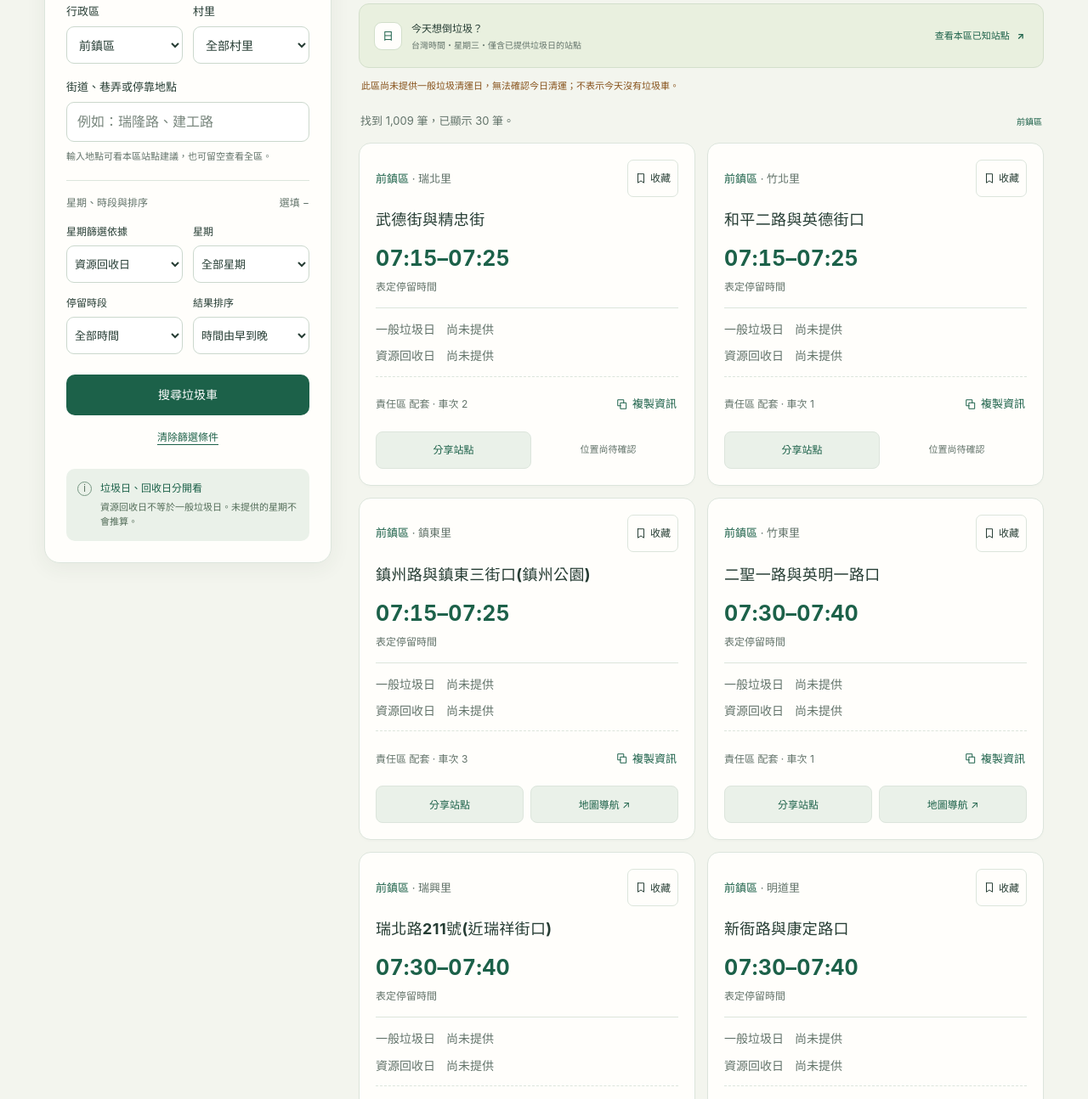
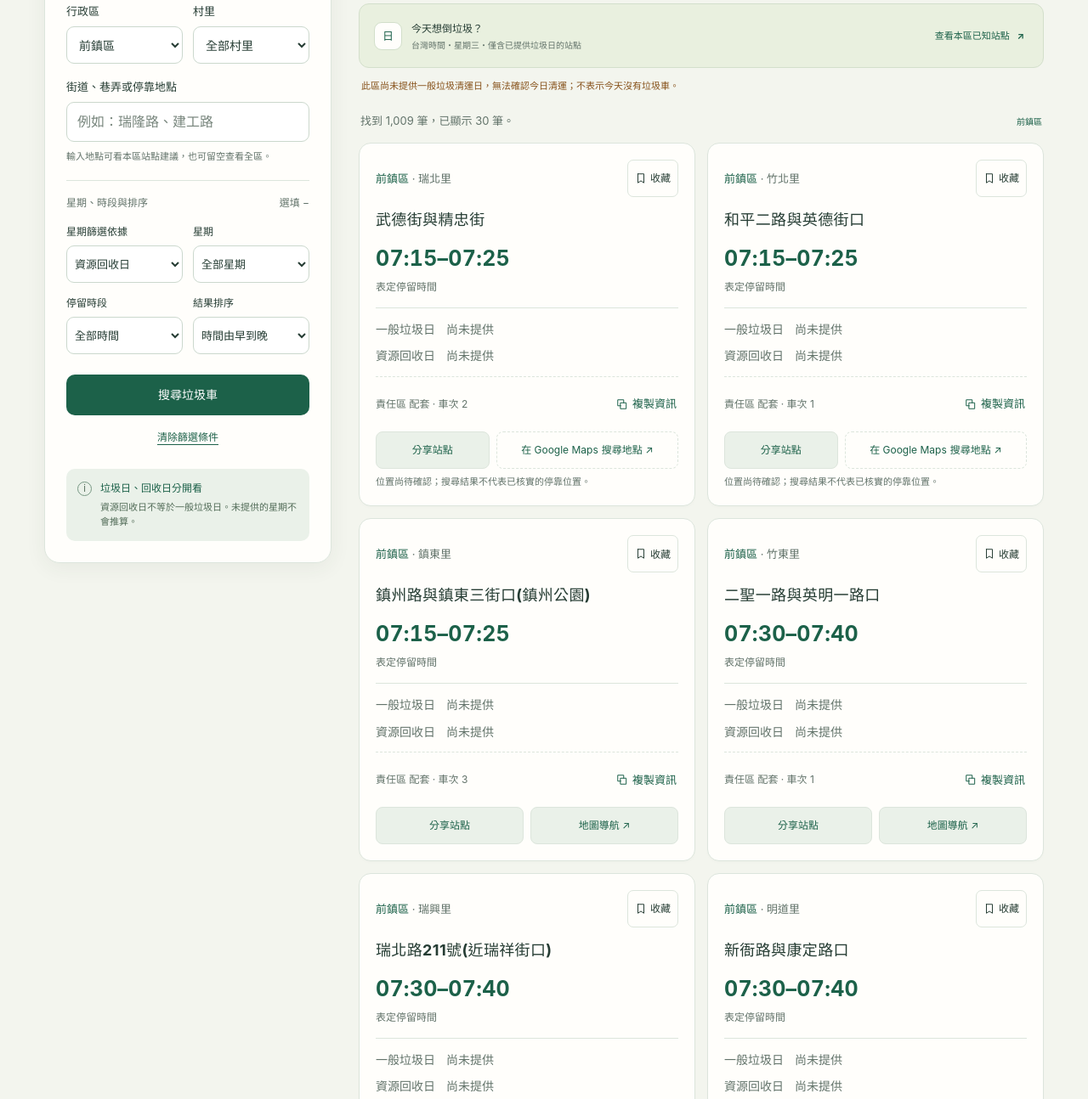
Before and after one commit to nobuyo0214/kaohsiung-garbage-truck, a website with bundled scripts: page index.html in a window 1280 px wide. Shown: the part 465-1759 px from the top of the page at 85% size. Built offline with nearby package versions, Linux system fonts and the light colour scheme.

Commit message:
Offer text-only map search for unverified stop locations

```diff
--- a/css/search.css
+++ b/css/search.css
@@ -1134,6 +1134,23 @@ dialog form {
   color: var(--muted);
   text-align: center;
 }
+.stop-actions .place-search-link {
+  flex: 1.7;
+  flex-wrap: wrap;
+  column-gap: 4px;
+  min-width: 0;
+  border-style: dashed;
+  background: transparent;
+  text-align: center;
+}
+.place-search-link span {
+  white-space: nowrap;
+}
+.map-search-note {
+  margin: 7px 0 0;
+  text-align: left;
+  line-height: 1.6;
+}
 .shared-stop {
   border: 2px solid var(--green);
   box-shadow: 0 0 0 4px #dce7d7;
--- a/js/convenience-core.js
+++ b/js/convenience-core.js
@@ -26,6 +26,40 @@
       "place",
       "time",
     ];
+    // 大寮區 is already served by rows in sanmin-west.csv (see prepareRows).
+    const districts = new Set([...files.map((f) => f.district), "大寮區"]);
+    // Text search is a convenience link, never coordinate validation or navigation.
+    function mapSearchURL(district, place) {
+      if (
+        typeof district !== "string" ||
+        !districts.has(district) ||
+        typeof place !== "string" ||
+        /[\u0000-\u001f\u007f<>]/.test(place)
+      )
+        return null;
+      const name = D.canonical(place).replace(/\s+/g, " ");
+      if (
+        name.length < 3 ||
+        name.length > 120 ||
+        /(?:https?:|javascript:|data:|www\.|未提供|尚未|待確認|待補|不詳|不明|未知|無資料|未填|某某)/i.test(name)
+      )
+        return null;
+      // Require a named street, a numbered address, or a named public landmark.
+      // Bare "路口", "市場前", "活動中心", coordinates and directions stay unavailable.
+      const specific =
+        /[\p{Script=Han}A-Za-z0-9]{2,}(?:大道|公路|路|街|巷)/u.test(name) ||
+        /\p{Script=Han}+[0-9一二三四五六七八九十百]+(?:[-之][0-9一二三四五六七八九十百]+)*號/u.test(name) ||
+        /[\p{Script=Han}A-Za-z0-9]{2,}(?:國小|國中|高中|大學|市場|公園|活動中心|派出所|分駐所|衛生所|郵局|圖書館|車站|農會|教會|大樓|宿舍|籃球場|隧道|橋|宮|廟|寺|祠)/u.test(name);
+      if (
+        !specific ||
+        /^(?:公有市場|社區活動中心|產業道路)(?:前|旁|附近)?$/.test(name)
+      )
+        return null;
+      const url = new URL("https://www.google.com/maps/search/");
+      url.searchParams.set("api", "1");
+      url.searchParams.set("query", "高雄市 " + district + " " + name);
+      return url.href.length <= 2048 ? url.href : null;
+    }
     function identifier(value) {
       if (
         !Array.isArray(value) ||
@@ -195,6 +229,7 @@
       FORMAT,
       MAX_BYTES,
       fields,
+      mapSearchURL,
       parseId,
       lookup,
       identityIndex,
--- a/js/convenience-ui.js
+++ b/js/convenience-ui.js
@@ -74,6 +74,7 @@ function createConvenienceUI({
     actions.append(button);
     const record = locationAudit?.byRow.get(row),
       url = LocationQuality.navigationURL(record);
+    let searchNotice = null;
     if (url) {
       const link = node("a", "map-link", "地圖導航 ↗");
       link.href = url;
@@ -85,13 +86,39 @@ function createConvenienceUI({
       );
       actions.append(link);
     } else {
-      const unknown = node("span", "location-unknown", "位置尚待確認");
-      unknown.title = record
+      const searchURL = C.mapSearchURL(row.searchDistrict, row.停留地點);
+      const reason = record
         ? record.reasons.map((k) => LocationQuality.labels[k]).join("；")
         : "位置資料未完整載入";
-      actions.append(unknown);
+      if (searchURL) {
+        const link = node("a", "place-search-link");
+        link.append(
+          node("span", "", "在 Google Maps"),
+          document.createTextNode(" "),
+          node("span", "", "搜尋地點 ↗"),
+        );
+        link.href = searchURL;
+        link.target = "_blank";
+        link.rel = "noopener noreferrer";
+        link.setAttribute(
+          "aria-label",
+          "在 Google Maps 搜尋地點：" + row.停留地點 +
+            "（搜尋結果不代表已核實的停靠位置，另開分頁）",
+        );
+        actions.append(link);
+        searchNotice = node(
+          "p", "location-unknown map-search-note",
+          "位置尚待確認；搜尋結果不代表已核實的停靠位置。",
+        );
+        searchNotice.title = reason;
+      } else {
+        const unknown = node("span", "location-unknown", "位置尚待確認");
+        unknown.title = reason;
+        actions.append(unknown);
+      }
     }
     card.append(actions);
+    if (searchNotice) card.append(searchNotice);
     if (id === shared) {
       card.classList.add("shared-stop");
       card.prepend(node("span", "shared-label", "已定位分享的站點"));
```
Also changed, not shown: docs/convenience-guide.md (+4 -0 lines), sw.js (+1 -1 lines), test/map-search.spec.cjs (added, +86 -0 lines), test/map-search.test.cjs (added, +64 -0 lines), README.md, docs/screenshots/map-search-desktop.png (added), docs/screenshots/map-search-mobile.png (added).
